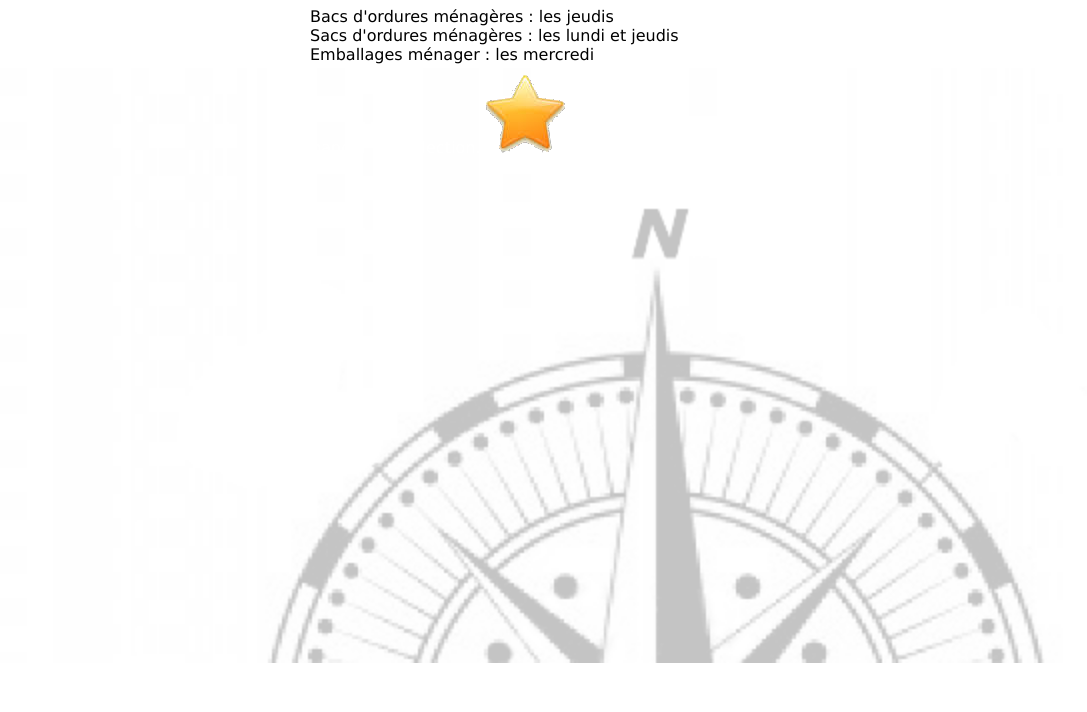
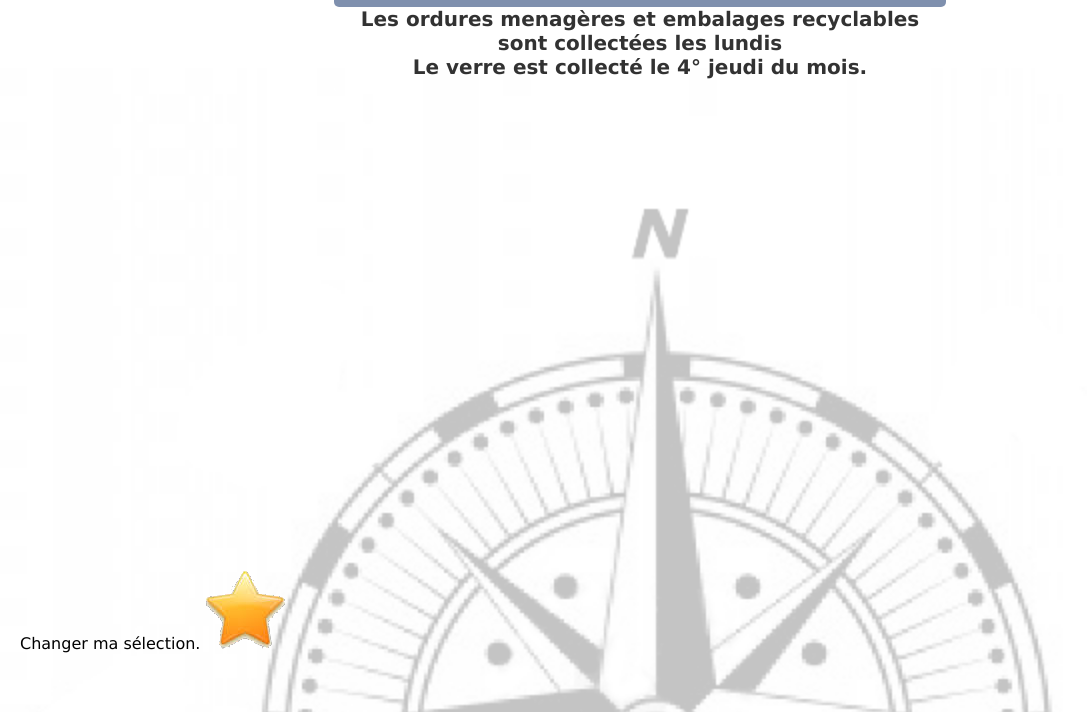
Before and after one commit to paul-ka/mapixiv2, a plain HTML site: page ordures.html in a window 1280 px wide. Shown: the part 137-849 px from the top of the page, without its empty margins (0-1087 px from the left). Before the commit the page ends 800 px from the top, so only its background shows below. Drawn offline with Linux system fonts and the light colour scheme.

Commit message:
Ajout page ordure....

```diff
--- a/css/styles.css
+++ b/css/styles.css
@@ -1,6 +1,8 @@
 @charset "UTF-8";
 /* CSS Document */
-html{min-height:100%;}
+html{min-height:100%;
+	height: 100%
+}
 
 *{
 	margin:0;
@@ -29,6 +31,7 @@ body{
 	padding-bottom:30%;
 	margin:0 auto;
 	max-width:680px;
+	min-height: 100%;
 	}
 
 #headerH{
@@ -82,7 +85,7 @@ h1{
 	display:block;
 	width:90%;
 	margin:auto;
-	font-size:1.2s5em;
+	font-size:1.25em;
 	background:#2B477A;
 	-webkit-opacity:0.6;
 	opacity:0.6;
@@ -90,6 +93,7 @@ h1{
 	border-radius:5px;
 	text-align:center;
 	color:white;
+	font-weight: bold;
 	text-decoration:none;
 	padding-bottom:2%;
 
@@ -242,4 +246,33 @@ input{margin-bottom:10px;}
 
 section{
 	margin:10px;
+	overflow:auto;
+
+	display:block;
+	width:90%;
+	margin:auto;
+	font-size:1.25em;
+	background:white;
+	-webkit-opacity:0.8;
+	opacity:0.8;
+	-webkit-border-radius:5px;
+	border-radius:5px;
+	text-align:center;
+	color:black;
+	font-weight: bold;
+	text-decoration:none;
+	padding-bottom:2%;
+
 }
+footer {
+    position: absolute;
+    clear:both;
+	bottom:10px;
+	padding-left: 20px;
+  }
+footer a{
+	color:black;
+}
+footer a img{
+	;
+}
--- a/ordures.html
+++ b/ordures.html
@@ -54,15 +54,14 @@
 </div>
 <section>
 <ul>
-	<li>Bacs d'ordures ménagères : les jeudis</li>
-	<li>Sacs d'ordures ménagères : les lundi et jeudis</li>
-	<li>Emballages ménager : les mercredi</li>
+	<li>Les ordures menagères et embalages recyclables sont collectées les lundis</li>
+	<li>Le verre est collecté le 4° jeudi du mois.</li>
 </ul>
 </section>
+</div>
 <footer>
 	<a href="#">Changer ma sélection.</a>
 	<a href="#"><img src="images/ico_favoris.png" titre="Ajouter à mes favoris"></a>
 </footer>
-</div>
 </body>
 </html>
```
